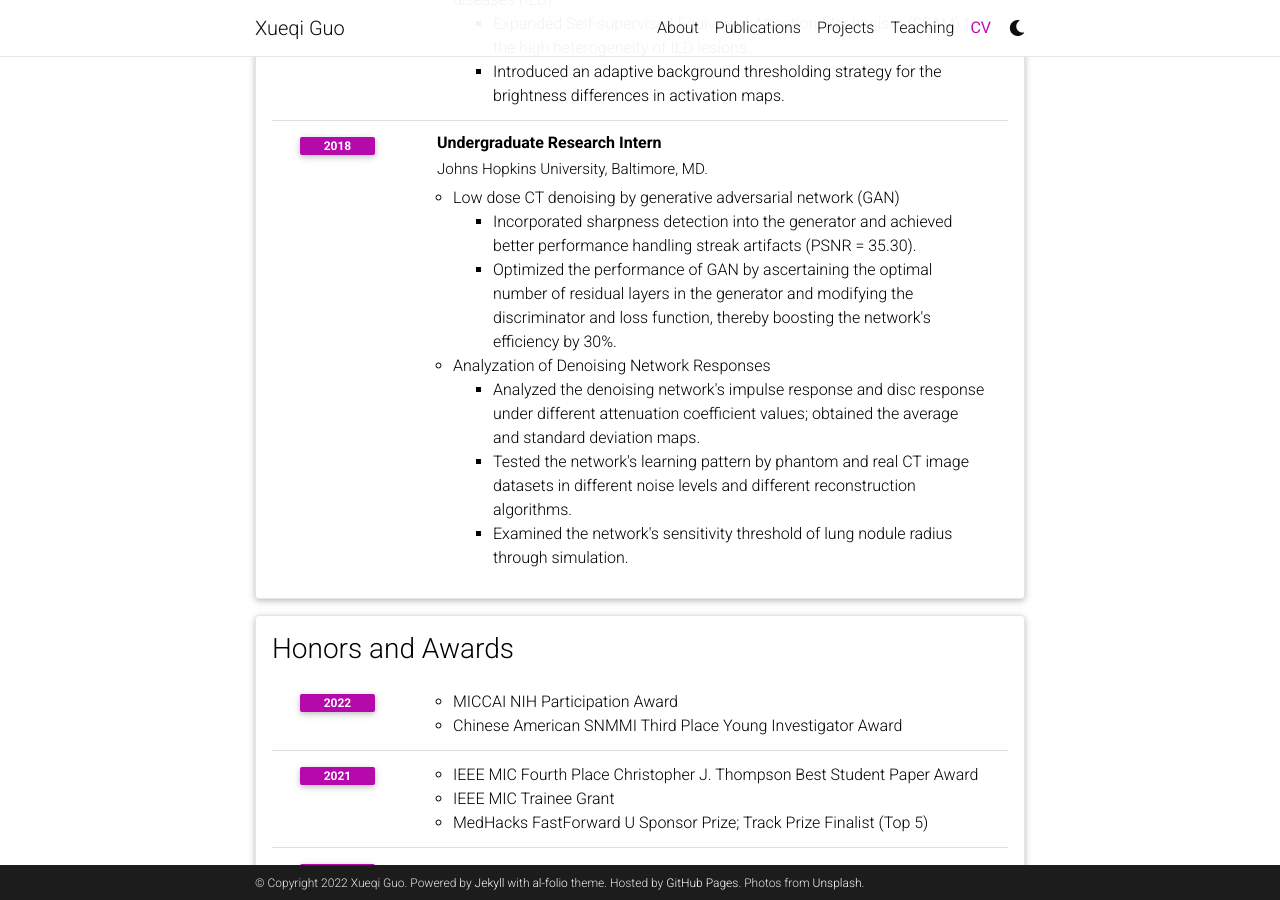
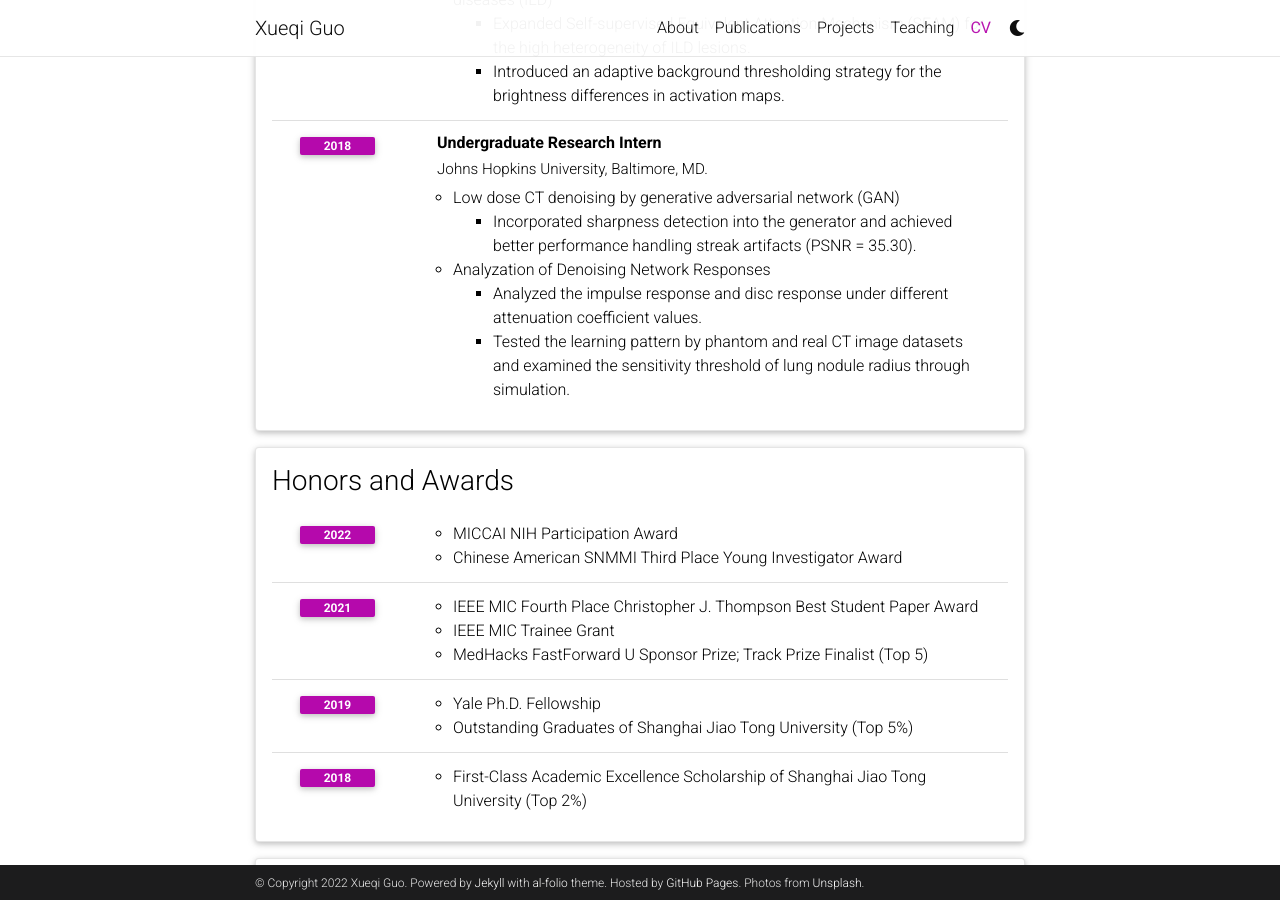
Before and after one commit to gxq1998/gxq1998.github.io, a Jekyll site: the page built from _pages/cv.md, in a window 1280 px wide and 900 px high, scrolled down 967 px. Built offline with Jekyll 4.4.1, drawn with Linux system fonts in a browser that asks for light colours; comment, search, counter and statistics services are not loaded; a style sheet for code colours, icons or effects is not loaded.

Commit message:
Update cv.yml

```diff
--- a/_data/cv.yml
+++ b/_data/cv.yml
@@ -45,12 +45,10 @@
         - title: Low dose CT denoising by generative adversarial network (GAN)
           contents:
             - Incorporated sharpness detection into the generator and achieved better performance handling streak artifacts (PSNR = 35.30).
-            - Optimized the performance of GAN by ascertaining the optimal number of residual layers in the generator and modifying the discriminator and loss function, thereby boosting the network's efficiency by 30%.
         - title: Analyzation of Denoising Network Responses
           contents:
-            - Analyzed the denoising network's impulse response and disc response under different attenuation coefficient values; obtained the average and standard deviation maps.
-            - Tested the network's learning pattern by phantom and real CT image datasets in different noise levels and different reconstruction algorithms.
-            - Examined the network's sensitivity threshold of lung nodule radius through simulation.
+            - Analyzed the impulse response and disc response under different attenuation coefficient values.
+            - Tested the learning pattern by phantom and real CT image datasets and examined the sensitivity threshold of lung nodule radius through simulation.
 
 
 - title: Honors and Awards
```
